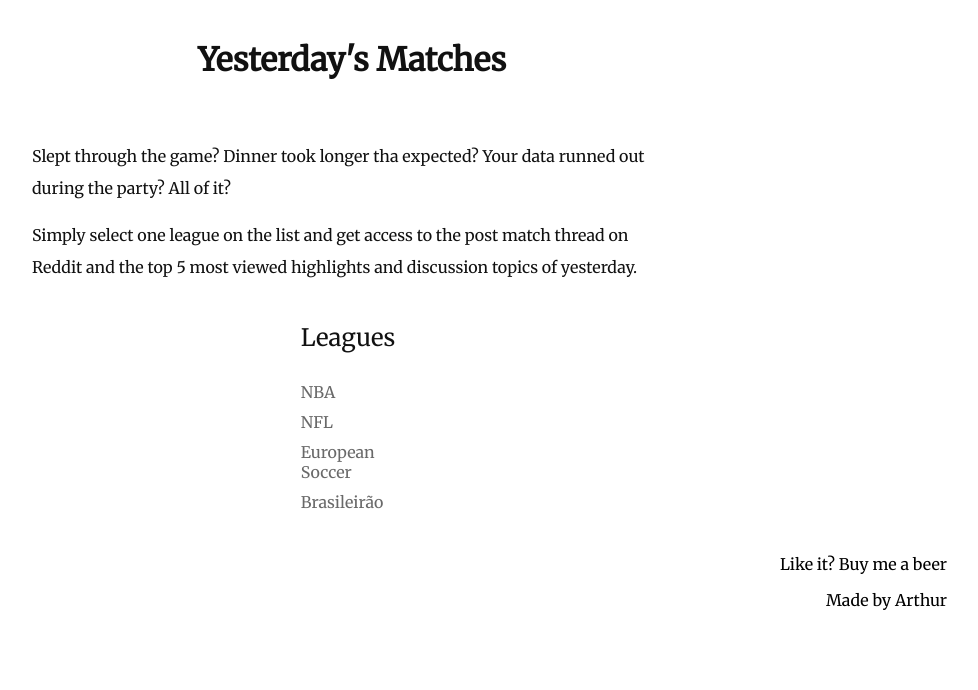
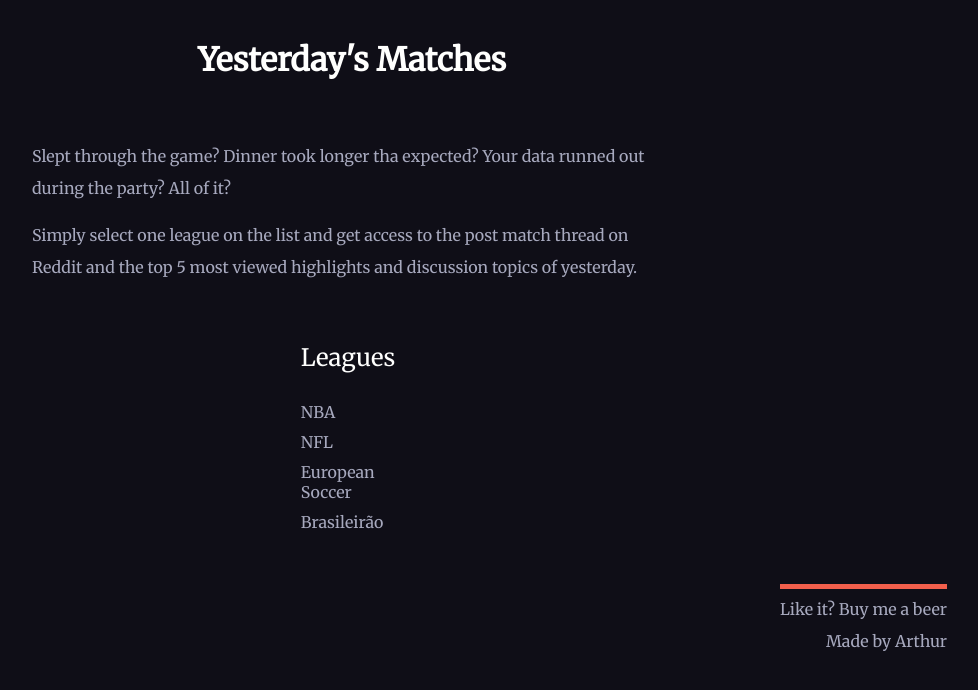
Before and after one commit to arthur-dias/yesterdaysgames, a Next.js app: page / in a window 1280 px wide. Shown: the top 690 px of the page, without its empty margins (288-1266 px from the left). Built offline with nearby package versions, Linux system fonts and the light colour scheme.

Commit message:
Changed color theme

```diff
--- a/styles/Content.module.css
+++ b/styles/Content.module.css
@@ -2,11 +2,13 @@
   display: flex;
   flex-direction: row;
   align-items: flex-start;
+  width: 80%;
+  margin: 0 auto;
 }
 
 .text {
   text-align: center;
-  color: #111111;
+  color: #a7a9be;
 }
 
 @media screen and (max-width: 425px) {
--- a/styles/ContentNav.module.css
+++ b/styles/ContentNav.module.css
@@ -4,20 +4,20 @@
   align-items: flex-start;
   justify-content: flex-end;
   flex-basis: 10%;
-  color: #111111;
   margin: 0 auto 25px;
 }
 
 .title {
   font-size: 1.5rem;
+  color: #fffffe;
 }
 
 .nav a {
   padding: 5px 0;
-  color: #696969;
+  color: #a7a9be;
   transition: all 0.3s ease-in-out;
 }
 
 .nav a:hover {
-  color: #000;
+  color: #ff8906;
 }
--- a/styles/Footer.module.css
+++ b/styles/Footer.module.css
@@ -6,11 +6,14 @@
   grid-gap: 10%;
   gap: 20%;
   height: 10vh;
-  padding-right: 45px;
+  padding: 0 45px 20px 0;
+  background-color: #0f0e17;
+  color: #a7a9be;
+  margin-top: 25px;
 }
 
-.Footer_footer__317iK a:first-child {
-  border-top: 1px solid #282828;
+.footer a:first-child {
+  border-top: 5px solid #f25f4c;
   padding-top: 10px;
 }
 
--- a/styles/Header.module.css
+++ b/styles/Header.module.css
@@ -3,9 +3,10 @@
   flex-direction: column;
   align-items: center;
   justify-content: flex-start;
-  margin: 20px auto 0;
+  padding: 20px 0;
   height: auto;
-  color: #111111;
+  color: #a7a9be;
+  background-color: #0f0e17;
 }
 
 .title {
--- a/styles/HighlightsList.module.css
+++ b/styles/HighlightsList.module.css
@@ -7,7 +7,7 @@
   margin: 0;
   margin-bottom: 35px;
   padding: 0;
-  color: #696969;
+  color: #a7a9be;
 }
 
 .list {
@@ -22,19 +22,20 @@
 
 .item {
   padding-bottom: 25px;
+  color: #a7a9be;
 }
 
 .button {
   margin-right: 15px;
-  background-color: #ff4500;
-  border: 1px solid #ff4500;
+  background-color: #ff8906;
+  border: 1px solid #ff8906;
   border-radius: 2px;
-  color: #fff;
+  color: #0f0e17;
   cursor: pointer;
   transition: all 0.3s ease-in-out;
 }
 
 .button:hover {
-  color: #ff4500;
-  background-color: #fff;
+  color: #ff8906;
+  background-color: #0f0e17;
 }
--- a/styles/Layout.module.css
+++ b/styles/Layout.module.css
@@ -1,4 +1,4 @@
 .layout {
-  width: 80%;
   margin: 0 auto;
+  background-color: #0f0e17;
 }
--- a/styles/Navbar.module.css
+++ b/styles/Navbar.module.css
@@ -5,8 +5,9 @@
   align-items: center;
   justify-content: space-around;
   text-align: center;
+  background-color: #0f0e17;
 }
 
 .title {
-  color: #111111;
+  color: #fffffe;
 }
--- a/styles/Results.module.css
+++ b/styles/Results.module.css
@@ -11,11 +11,12 @@
 .title {
   text-align: center;
   font-size: 1.5rem;
-  color: #111111;
+  color: #fffffe;
 }
 
 @media screen and (max-width: 425px) {
   .results {
     flex-direction: column;
+    padding: 0;
   }
 }
--- a/styles/ResultsList.module.css
+++ b/styles/ResultsList.module.css
@@ -7,7 +7,7 @@
   margin: 0;
   margin-bottom: 35px;
   padding: 0;
-  color: #696969;
+  color: #a7a9be;
 }
 
 .list {
@@ -22,19 +22,20 @@
 
 .item {
   padding-bottom: 25px;
+  color: #a7a9be;
 }
 
 .button {
   margin-right: 15px;
-  background-color: #ff4500;
-  border: 1px solid #ff4500;
+  background-color: #ff8906;
+  border: 1px solid #ff8906;
   border-radius: 2px;
-  color: #fff;
+  color: #0f0e17;
   cursor: pointer;
   transition: all 0.3s ease-in-out;
 }
 
 .button:hover {
-  color: #ff4500;
-  background-color: #fff;
+  color: #ff8906;
+  background-color: #0f0e17;
 }
--- a/styles/globals.css
+++ b/styles/globals.css
@@ -4,6 +4,7 @@ body {
   padding: 0;
   margin: 0;
   font-family: 'Merriweather', serif;
+  background-color: #0f0e17;
 }
 
 a {
```
